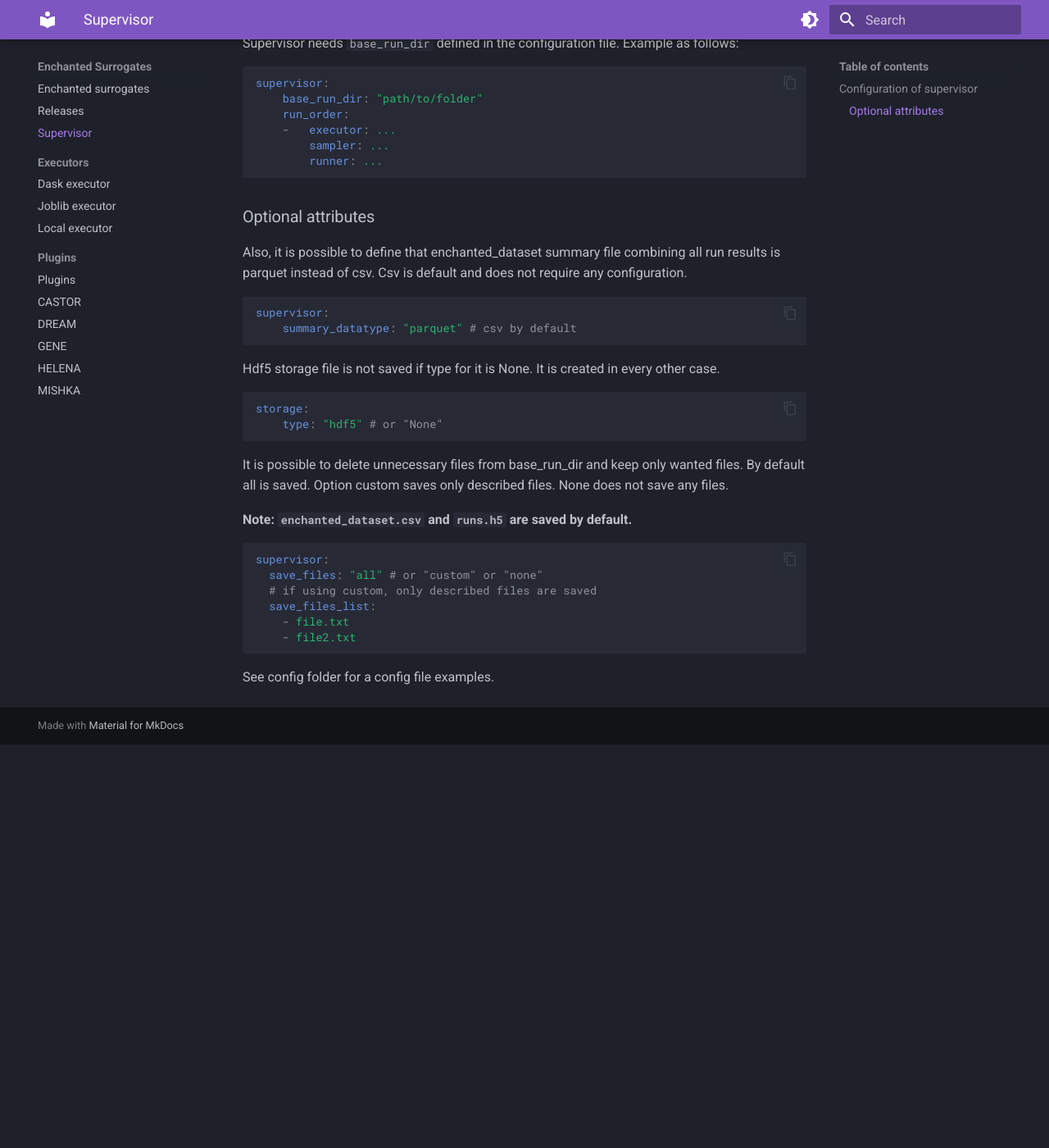
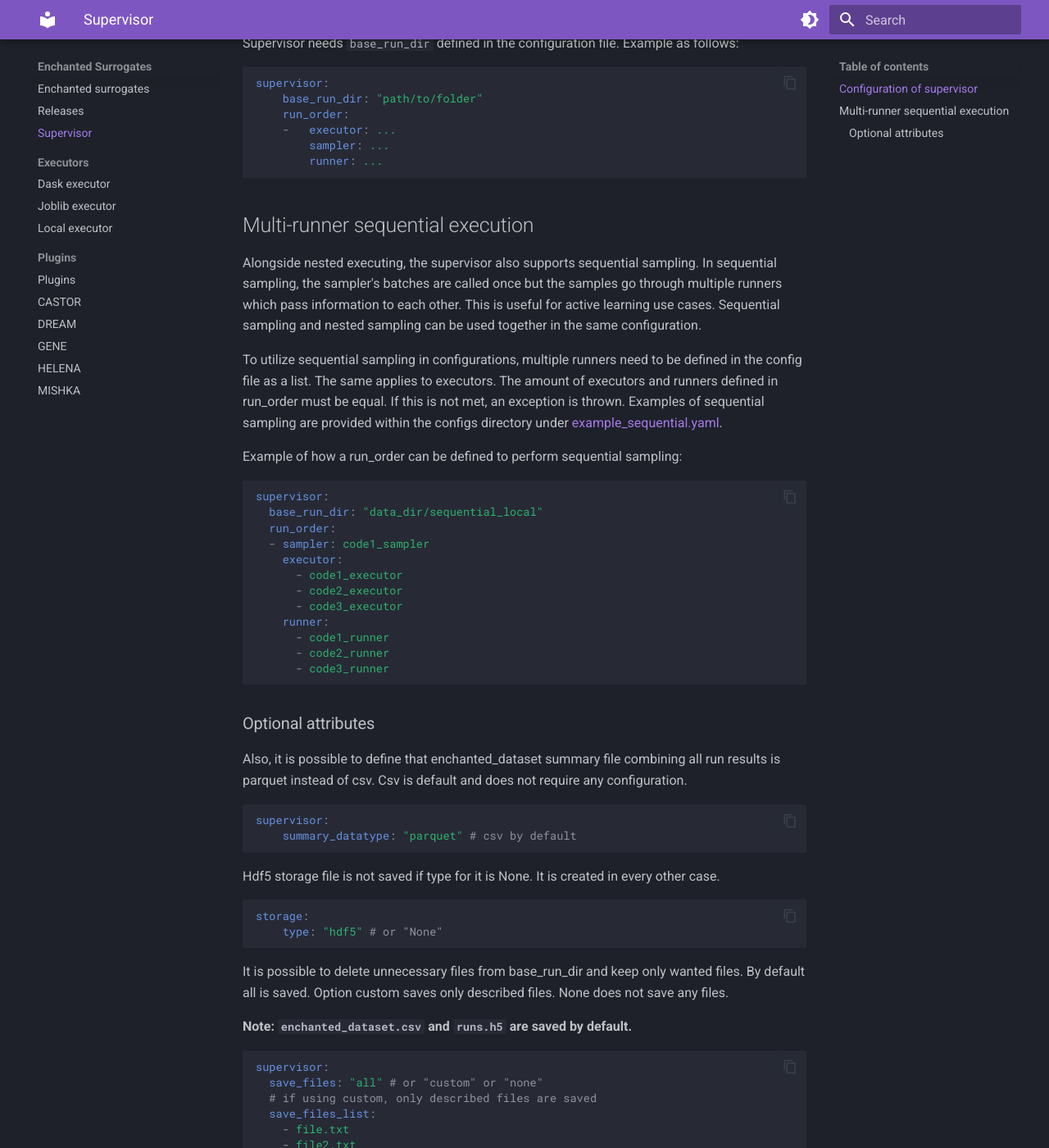
Before and after one commit to DIGIfusion/enchanted-surrogates, an MkDocs documentation site: the page built from docs/supervisor.md, in a window 1280 px wide and 1400 px high, scrolled down 785 px. Shown: the whole window at 82% size. Built offline with MkDocs 1.6.1 and Material for MkDocs 9.7.7, drawn with Linux system fonts in a browser that asks for light colours; before the commit the page ends 1693 px from its top, so only the background shows below that.

````diff
--- a/docs/supervisor.md
+++ b/docs/supervisor.md
@@ -27,6 +27,37 @@
         sampler: ...
         runner: ...
 ```
+
+## Multi-runner sequential execution
+
+Alongside nested executing, the supervisor also supports sequential sampling.
+In sequential sampling, the sampler's batches are called once but the samples
+go through multiple runners which pass information to each other. This is
+useful for active learning use cases. Sequential sampling and nested sampling
+can be used together in the same configuration.
+
+To utilize sequential sampling in configurations, multiple runners need to be
+defined in the config file as a list. The same applies to executors.
+The amount of executors and runners defined in run_order must be equal. If this is not met, an exception
+is thrown. Examples of sequential sampling are provided within the configs directory
+under [example_sequential.yaml](../configs/example.sequential.yaml).
+
+Example of how a run_order can be defined to perform sequential sampling:
+```yaml
+supervisor:
+  base_run_dir: "data_dir/sequential_local"
+  run_order:
+  - sampler: code1_sampler
+    executor:
+      - code1_executor
+      - code2_executor
+      - code3_executor
+    runner:
+      - code1_runner
+      - code2_runner
+      - code3_runner
+```
+
 
 ### Optional attributes
 Also, it is possible to define that enchanted_dataset summary file combining
````
